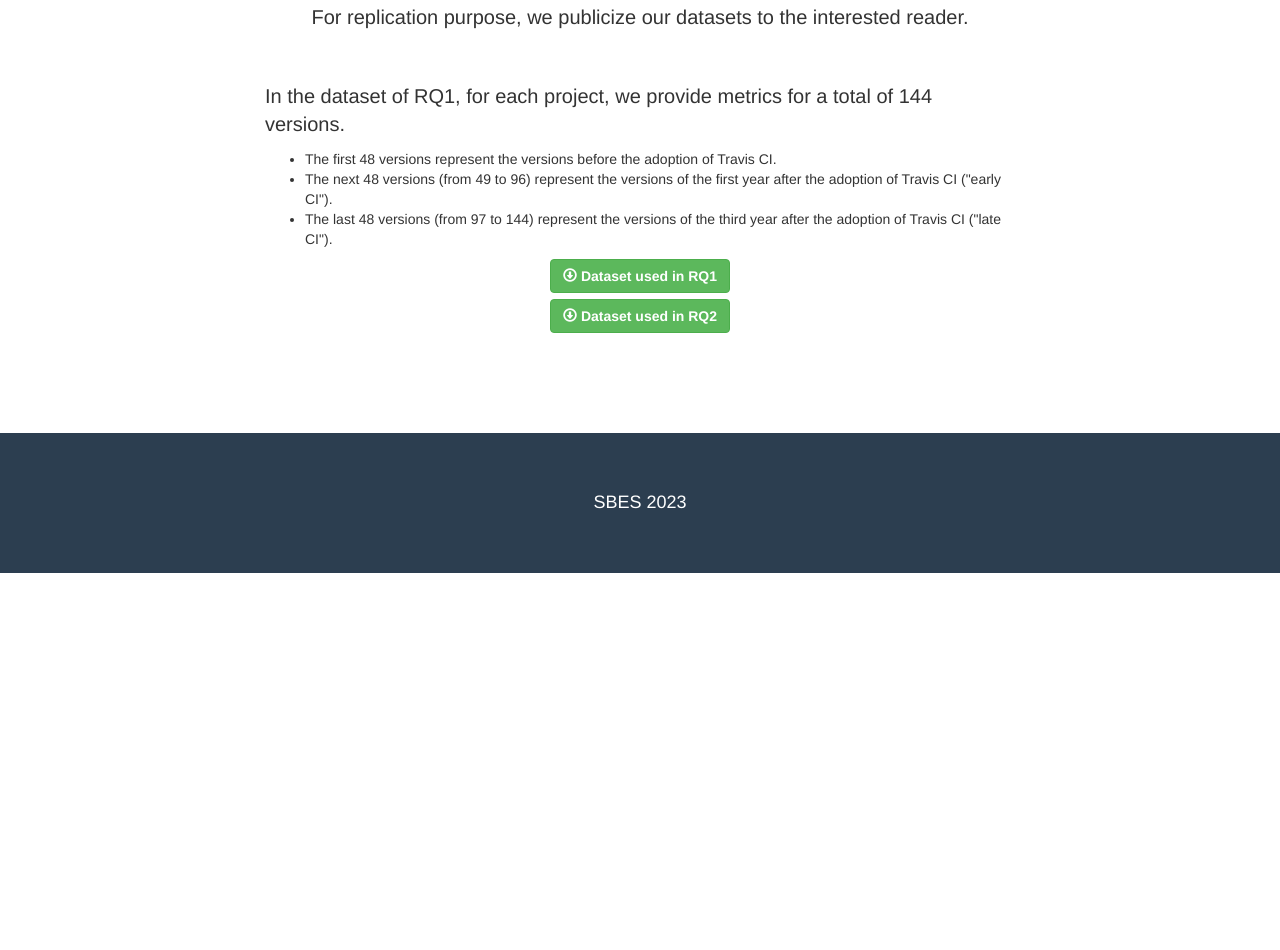
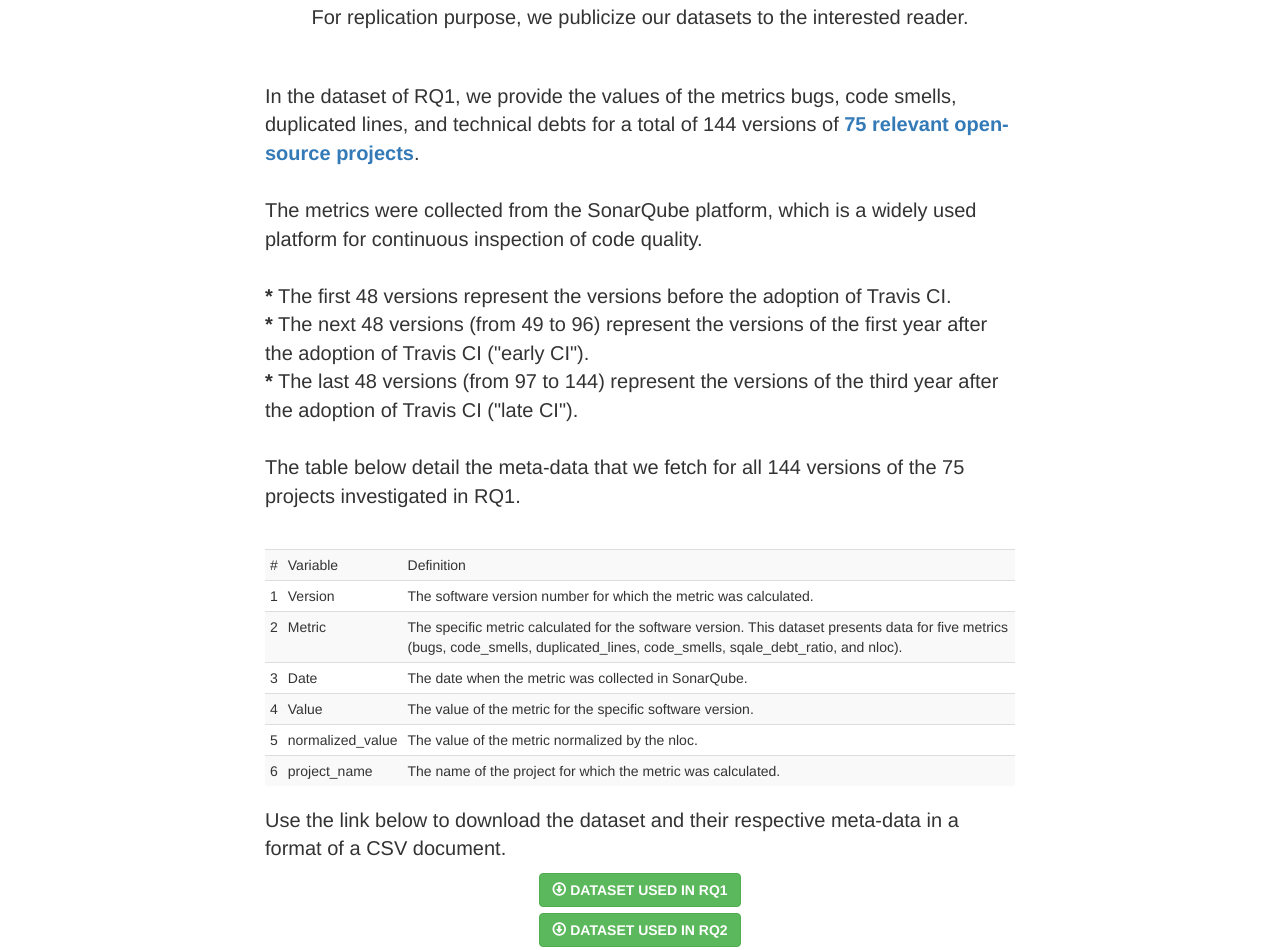
Before and after one commit to ciandsoftwarequality/ciandsoftwarequality.github.io, a website with bundled scripts: page index.html in a window 1280 px wide. Shown: the part 2277-3227 px from the top of the page. Before the commit the page ends 2850 px from the top, so only its background shows below. Built offline with nearby package versions, Linux system fonts and the light colour scheme; files whose address does not match are found by name.

Commit message:
Updating dataset description for RQ1

```diff
--- a/index.html
+++ b/index.html
@@ -184,24 +184,74 @@
                 <div class="col-lg-8 col-lg-offset-2">
 
                 <p>
-                    In the dataset of RQ1, for each project, we provide metrics for a total of 144 versions.
+                    In the dataset of RQ1, we provide the values of the metrics bugs,
+                    code smells, duplicated lines, and technical debts for a total of
+                    144 versions of <b><a href="#studied-projects-rq1" class="portfolio-link" data-toggle="modal">75 relevant open-source projects</a></b>.
                     <br>
-                    <ul>
-                        <li>
-                            The first 48 versions represent the versions before the adoption of Travis CI.
-                        </li>
-                        <li>
-                            The next 48 versions (from 49 to 96) represent the versions of the first year after the adoption of Travis CI ("early CI").
-                        </li>
-                        <li>
-                            The last 48 versions (from 97 to 144) represent the versions of the third year after the adoption of Travis CI ("late CI").
-                        </li>
-                    </ul>
+                    <br>
+                    The metrics were collected from the SonarQube platform, which is a  widely used platform for continuous inspection of code quality.
+                    <br>
+                    <br>
+
+                    <b>*</b> The first 48 versions represent the versions before the adoption of Travis CI.
+                    <br>
+                    <b>*</b> The next 48 versions (from 49 to 96) represent the versions of the first year after the adoption of Travis CI ("early CI").
+                    <br>
+                    <b>*</b> The last 48 versions (from 97 to 144) represent the versions of the third year after the adoption of Travis CI ("late CI").
+                    <br>
+
+                    <br>
+                    The table below detail the meta-data that we fetch for all 144 versions of the 75 projects investigated in RQ1.
+                    <br>
+                    <br>
+
+                <table class="table table-striped table-condensed no-footer">
+                    <tr>
+                        <td>#</td>
+                        <td>Variable</td>
+                        <td>Definition</td>
+                    </tr>
+                    <tr>
+                        <td>1</td>
+                        <td>Version</td>
+                        <td>The software version number for which the metric was calculated.</td>
+                    </tr>
+                    <tr>
+                        <td>2</td>
+                        <td>Metric</td>
+                        <td>The specific metric calculated for the software version. This dataset presents data for five metrics (bugs, code_smells, duplicated_lines,  code_smells, sqale_debt_ratio, and nloc).</td>
+                    </tr>
+                    <tr>
+                        <td>3</td>
+                        <td>Date</td>
+                        <td>The date when the metric was collected in SonarQube.</td>
+                    </tr>
+                    <tr>
+                        <td>4</td>
+                        <td>Value</td>
+                        <td>The value of the metric for the specific software version.</td>
+                    </tr>
+                    <tr>
+                        <td>5</td>
+                        <td>normalized_value</td>
+                        <td>The value of the metric normalized by the nloc.</td>
+                    </tr>
+                    <tr>
+                        <td>6</td>
+                        <td>project_name</td>
+                        <td>The name of the project for which the metric was calculated.</td>
+                    </tr>
+                </table>
+                </p>
+
+                <p>
+                Use the link below to download the dataset and their respective meta-data in a format of a CSV document.
+
                 </p>
 
                 <div class="col-lg-8 col-lg-offset-2 text-center">
                     <a href="data_2/RQ1/datasets/analized_dataset_RQ1.csv" class="btn btn-success">
-                        <i class="glyphicon glyphicon-download"></i> <b>Dataset used in RQ1</b>
+                        <i class="glyphicon glyphicon-download"></i> <b>DATASET USED IN RQ1</b>
                     </a>
                 </div>
 
@@ -210,7 +260,7 @@
 
                 <div class="col-lg-8 col-lg-offset-2 text-center">
                     <a href="data_2/RQ2/datasets/analized_dataset_RQ2.csv" class="btn btn-success">
-                        <i class="glyphicon glyphicon-download"></i> <b>Dataset used in RQ2</b>
+                        <i class="glyphicon glyphicon-download"></i> <b>DATASET USED IN RQ2</b>
                     </a>
                 </div>
             <!-- </div> -->
```
Also changed, not shown: 3 other files.
